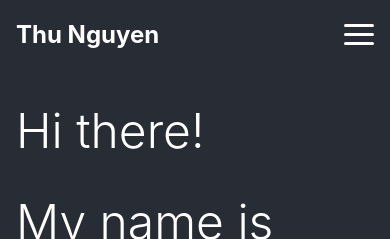
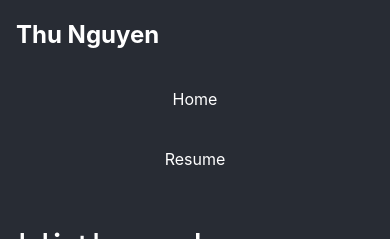
Before and after one commit to Brian-E-Nguyen/Thu-Website, a React (Create React App) app: page / in a window 390 px wide. Shown: the top 239 px of the page. Built offline with nearby package versions, Linux system fonts and the light colour scheme.

Commit message:
Navbar: conditional for button display

```diff
--- a/src/components/UI/Navbar.css
+++ b/src/components/UI/Navbar.css
@@ -31,7 +31,7 @@
   position: absolute;
   top: 1.5rem;
   right: 1rem;
-  display: none;
+  display: flex;
   flex-direction: column;
   justify-content: space-between;
   width: 30px;
@@ -46,11 +46,11 @@
 }
 
 @media (max-width: 732px) {
-  .navbar__toggle-btn {
+  /* .navbar__toggle-btn {
     display: flex;
-  }
+  } */
   .navbar__links {
-    display: none;
+    /* display: none; */
     width: 100%;
   }
   .navbar {
@@ -65,4 +65,7 @@
     text-align: center;
     margin-top: 100px;
   }
+  .navbar-links.active {
+    display: flex;
+  }
 }
--- a/src/components/UI/Navbar.js
+++ b/src/components/UI/Navbar.js
@@ -1,15 +1,27 @@
+import { useState } from 'react';
+import { Link } from 'react-router-dom';
 import './Navbar.css';
 
-import { Link } from 'react-router-dom';
 const Navbar = () => {
+  const [mobileView, setMobileView] = useState(false);
+  const navbarBtn = (
+    <div className='navbar__toggle-btn'>
+      <span className='navbar__toggle-btn--bar'></span>
+      <span className='navbar__toggle-btn--bar'></span>
+      <span className='navbar__toggle-btn--bar'></span>
+    </div>
+  );
+  const showButton = () => {
+    if (window.innerWidth >= 732) setMobileView(false);
+    else setMobileView(true);
+  };
+
+  window.addEventListener('resize', showButton);
+  console.log(mobileView);
   return (
     <nav className='navbar'>
       <h1 className='navbar__brand'>Thu Nguyen</h1>
-      <a href='#' className='navbar__toggle-btn'>
-        <span className='navbar__toggle-btn--bar'></span>
-        <span className='navbar__toggle-btn--bar'></span>
-        <span className='navbar__toggle-btn--bar'></span>
-      </a>
+      {mobileView && navbarBtn}
       <div className='navbar__links'>
         <ul>
           <li>
```
